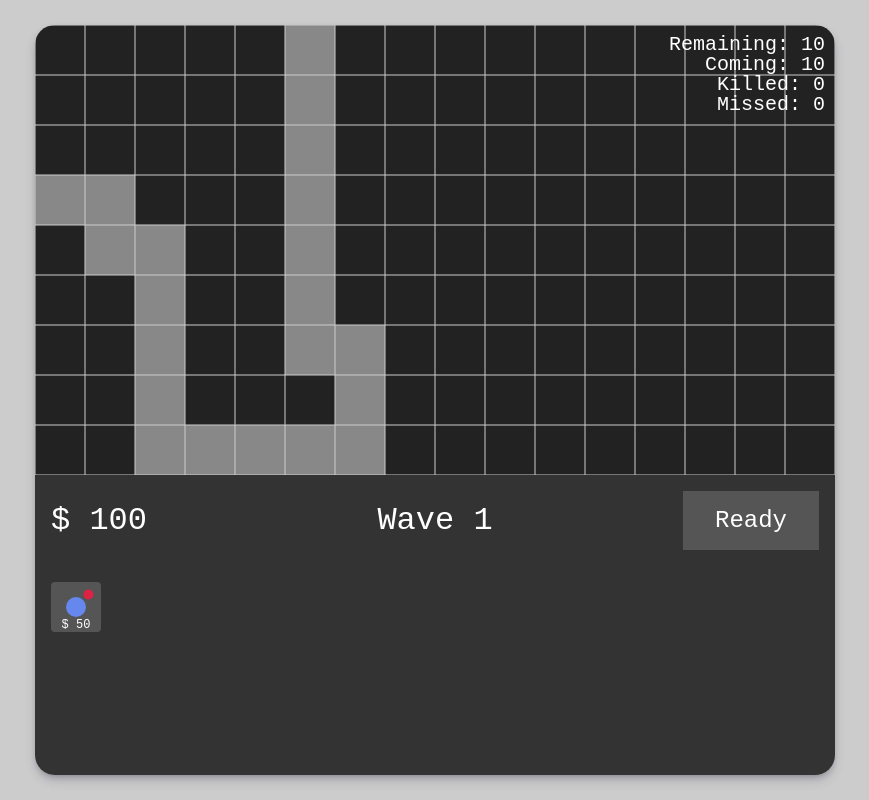
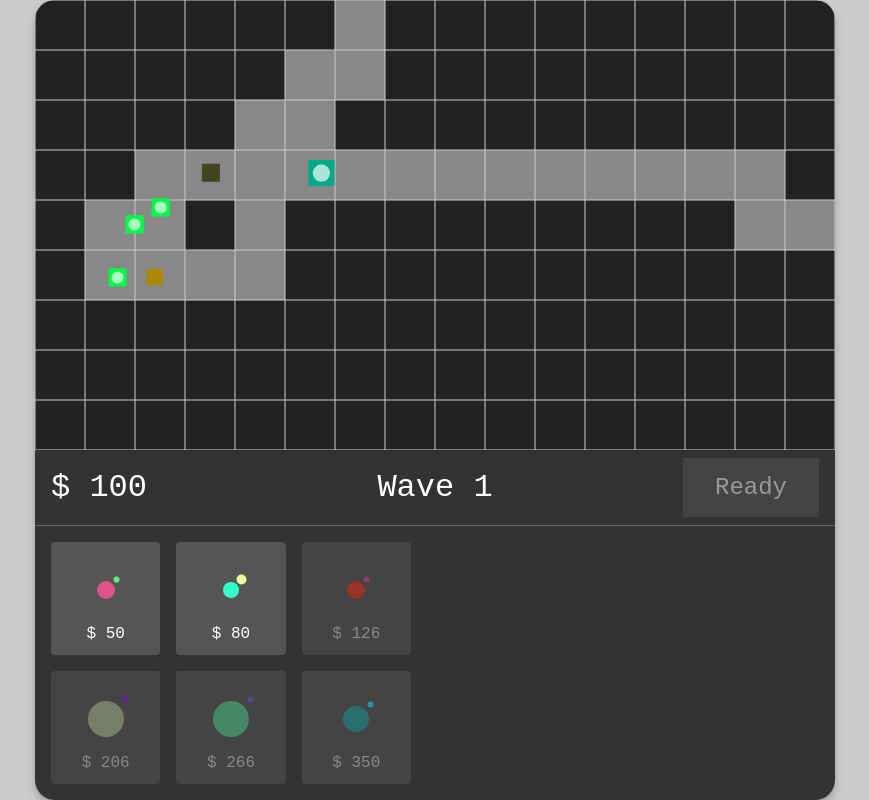
Before and after one commit to chronixlo/td, a website built with webpack: page src/index.html in a window 1280 px wide. Shown: the whole page, without its empty margins (205-1074 px from the left). Built offline with nearby package versions, Linux system fonts and the light colour scheme.

Commit message:
Add random path generator Implement selling turrets Improve UI

```diff
--- a/src/index.html
+++ b/src/index.html
@@ -18,7 +18,12 @@
       </div>
       <div id="turret-row">
         <div id="turrets"></div>
-        <div id="turret-info"></div>
+        <div id="turret-panel">
+          <div id="turret-info"></div>
+          <div id="turret-actions">
+            <div id="sell-turret" class="button small"></div>
+          </div>
+        </div>
       </div>
     </div>
   </div>
--- a/src/scripts/Game.js
+++ b/src/scripts/Game.js
@@ -1,6 +1,10 @@
 import { Turret } from './objects/Turret';
 import { Enemy } from './objects/Enemy';
 import { Projectile } from './objects/Projectile';
+import generatePath from './functions/generatePath';
+import generateTurrets from './functions/generateTurrets';
+import generateEnemies from './functions/generateEnemies';
+import { rand } from './functions/helpers';
 
 class Game {
   constructor() {
@@ -26,58 +30,19 @@ class Game {
     this.money = 100;
 
     this.wave = {
-      number: 1,
-      total: 10,
-      killed: 0,
-      missed: 0,
-      inProgress: false,
-      finishedAt: null,
+      number: 0,
     };
 
-    this.turretTypes = [
-      {
-        typeId: 1,
-        radius: 3,
-        shotInterval: 500,
-        projectileSpeed: 200,
-        projectileDamage: 10,
-        projectileSize: 5,
-        projectileColor: '#d24',
-        color: '#68e',
-        size: 10,
-        price: 50,
-      },
-    ];
+    this.turretTypes = generateTurrets();
+    this.enemyTypes = generateEnemies();
 
     this.turrets = [];
     this.projectiles = [];
     this.enemies = [];
 
-    this.path = [
-      [-1, 3],
-      [0, 3],
-      [1, 3],
-      [1, 4],
-      [2, 4],
-      [2, 5],
-      [2, 6],
-      [2, 7],
-      [2, 8],
-      [3, 8],
-      [4, 8],
-      [5, 8],
-      [6, 8],
-      [6, 7],
-      [6, 6],
-      [5, 6],
-      [5, 5],
-      [5, 4],
-      [5, 3],
-      [5, 2],
-      [5, 1],
-      [5, 0],
-      [5, -1],
-    ];
+    this.path = generatePath(this.gridWidth, this.gridHeight);
+
+    this.advance();
 
     this.lastRender = Date.now();
 
@@ -99,6 +64,10 @@ class Game {
       gridHeight,
       gridWidth,
     } = this;
+
+    if (!this.wave.inProgress) {
+      this.sendWave();
+    }
 
     const now = Date.now();
     const delta = now - this.lastRender;
@@ -139,22 +108,22 @@ class Game {
     }
 
     // wave status
-    ctx.fillStyle = '#fff';
-    ctx.font = '20px monospace';
-    ctx.textAlign = 'right';
-    ctx.textBaseline = 'top';
-    ctx.fillText(
-      `Remaining: ${this.wave.total - this.wave.missed - this.wave.killed}`,
-      gameWidth - 10,
-      10
-    );
-    ctx.fillText(
-      `Coming: ${this.wave.total - this.enemies.length}`,
-      gameWidth - 10,
-      30
-    );
-    ctx.fillText(`Killed: ${this.wave.killed}`, gameWidth - 10, 50);
-    ctx.fillText(`Missed: ${this.wave.missed}`, gameWidth - 10, 70);
+    // ctx.fillStyle = '#fff';
+    // ctx.font = '20px monospace';
+    // ctx.textAlign = 'right';
+    // ctx.textBaseline = 'top';
+    // ctx.fillText(
+    //   `Remaining: ${this.wave.total - this.wave.missed - this.wave.killed}`,
+    //   gameWidth - 10,
+    //   10
+    // );
+    // ctx.fillText(
+    //   `Coming: ${this.wave.total - this.enemies.length}`,
+    //   gameWidth - 10,
+    //   30
+    // );
+    // ctx.fillText(`Killed: ${this.wave.killed}`, gameWidth - 10, 50);
+    // ctx.fillText(`Missed: ${this.wave.missed}`, gameWidth - 10, 70);
 
     // process enemies
     for (let i = this.enemies.length - 1; i > -1; i--) {
@@ -169,10 +138,15 @@ class Game {
         const cellX = Math.floor(enemy.x / cellSize);
         const cellY = Math.floor(enemy.y / cellSize);
         const segmentIndex = this.path.findIndex(
-          (segment) => segment[0] === cellX && segment[1] === cellY
+          (segment, idx) =>
+            (enemy.lastSegmentIndex == null || idx > enemy.lastSegmentIndex) &&
+            segment[0] === cellX &&
+            segment[1] === cellY
         );
+
         const nextSegment = this.path[segmentIndex + 1];
 
+        enemy.lastSegmentIndex = segmentIndex;
         enemy.lastSegment = this.path[segmentIndex];
         enemy.nextSegment = nextSegment;
       }
@@ -210,8 +184,7 @@ class Game {
         }
       }
 
-      ctx.fillStyle = '#0f0';
-      ctx.fillRect(enemy.x, enemy.y, enemy.size, enemy.size);
+      enemy.render(ctx);
     }
 
     // process turrets
@@ -220,21 +193,19 @@ class Game {
       const y = turret.gridY * cellSize + cellSize / 2;
       ctx.fillStyle = turret.color;
       ctx.beginPath();
-      ctx.arc(x, y, 10, 0, Math.PI * 2);
+      ctx.arc(x, y, turret.size, 0, Math.PI * 2);
       ctx.fill();
       ctx.closePath();
 
       const radiusPx = turret.radius * cellSize;
 
-      if (
-        this.selectedTurret &&
-        this.selectedTurret.gridX === turret.gridX &&
-        this.selectedTurret.gridY === turret.gridY
-      ) {
+      if (this.selectedTurret && this.selectedTurret.id === turret.id) {
         ctx.strokeStyle = turret.color;
+        ctx.fillStyle = turret.color + '3';
         ctx.beginPath();
         ctx.arc(x, y, radiusPx, 0, Math.PI * 2);
         ctx.stroke();
+        // ctx.fill();
         ctx.closePath();
       }
 
@@ -299,11 +270,7 @@ class Game {
         continue;
       }
 
-      ctx.fillStyle = projectile.color;
-      ctx.beginPath();
-      ctx.arc(projectile.x, projectile.y, projectile.size, 0, Math.PI * 2);
-      ctx.fill();
-      ctx.closePath();
+      projectile.render(ctx);
     }
 
     if (this.mouseX) {
@@ -359,7 +326,9 @@ class Game {
     this.mouseY = null;
   }
 
-  onClick() {
+  onClick(e) {
+    e.stopPropagation();
+
     const gridX = Math.floor(this.mouseX / this.cellSize);
     const gridY = Math.floor(this.mouseY / this.cellSize);
 
@@ -415,19 +384,27 @@ class Game {
     }
     this.wave.inProgress = true;
 
-    for (let i = 0; i < this.wave.total; i++) {
+    for (let idx in this.wave.enemyTypes) {
+      const size = this.wave.enemyTypes[idx].size;
       setTimeout(() => {
         this.enemies.push(
-          new Enemy({
-            x: -this.cellSize / 2,
-            y: this.cellSize * 3 + this.cellSize / 2 - 5,
-            speed: 500,
-            size: 10,
-            health: 50,
-            money: 5,
-          })
+          new Enemy(
+            Object.assign(
+              {
+                x:
+                  this.path[0][0] * this.cellSize +
+                  this.cellSize / 2 -
+                  size / 2,
+                y:
+                  this.path[0][1] * this.cellSize +
+                  this.cellSize / 2 -
+                  size / 2,
+              },
+              this.wave.enemyTypes[idx]
+            )
+          )
         );
-      }, i * 100);
+      }, idx * 300);
     }
   }
 
@@ -439,14 +416,48 @@ class Game {
   advance() {
     this.enemies = [];
     this.projectiles = [];
+
+    const number = this.wave.number + 1;
+
+    const enemyBudget = (10 + number) * 14;
+    let budgetLeft = enemyBudget;
+    const enemyTypes = [];
+
+    while (budgetLeft > 0) {
+      const possibleEnemyTypes = this.enemyTypes.filter(
+        (enemyType) => enemyType.level <= budgetLeft
+      );
+
+      if (!possibleEnemyTypes.length) {
+        break;
+      }
+      const enemyType =
+        possibleEnemyTypes[rand(0, possibleEnemyTypes.length - 1)];
+      enemyTypes.push(enemyType);
+      budgetLeft -= enemyType.level;
+    }
+
     this.wave = {
-      number: this.wave.number + 1,
-      total: Math.round(10 + this.wave.number * 1.4),
+      number,
+      total: enemyTypes.length,
       killed: 0,
       missed: 0,
       inProgress: false,
       finishedAt: null,
+      enemyTypes,
     };
+  }
+
+  sellSelectedTurret() {
+    const idx = this.turrets.findIndex(
+      (turret) => turret.id === this.selectedTurret.id
+    );
+    if (idx === -1) {
+      return;
+    }
+    this.turrets.splice(idx, 1);
+    this.money += this.selectedTurret.sellPrice;
+    this.selectedTurret = null;
   }
 }
 
--- a/src/scripts/Toolbar.js
+++ b/src/scripts/Toolbar.js
@@ -8,9 +8,10 @@ class Toolbar {
     this.waveNumber = document.getElementById('wave-number');
     this.money = document.getElementById('money');
     this.turretInfo = document.getElementById('turret-info');
+    this.sellTurret = document.getElementById('sell-turret');
 
     this.turretButtons = [];
-    this.turretButtonSize = 50;
+    this.turretButtonSize = 70;
 
     this.lastValues = {};
 
@@ -22,16 +23,12 @@ class Toolbar {
   }
 
   init() {
-    this.turrets.innerHTML = '';
     Game.turretTypes.forEach((turret) => {
       const turretButton = document.createElement('div');
       turretButton.classList.add('button', 'turret-button');
 
-      turretButton.addEventListener('click', () => {
-        if (Game.placingTurret && Game.placingTurret.typeId === turret.typeId) {
-          Game.placeTurret(null);
-          return;
-        }
+      turretButton.addEventListener('click', (e) => {
+        e.stopPropagation();
         Game.placeTurret(turret);
       });
       turretButton.addEventListener('mouseenter', () => {
@@ -82,8 +79,19 @@ class Toolbar {
       });
     });
 
-    this.readyButton.addEventListener('click', () => {
+    this.readyButton.addEventListener('click', (e) => {
+      e.stopPropagation();
       Game.sendWave();
+      Game.placeTurret(null);
+    });
+
+    this.sellTurret.addEventListener('click', (e) => {
+      e.stopPropagation();
+      Game.sellSelectedTurret();
+    });
+
+    document.addEventListener('click', () => {
+      Game.placeTurret(null);
     });
   }
 
@@ -124,9 +132,14 @@ class Toolbar {
             .slice(1, -1)
             .split(',')
             .join('\n');
+          if (Game.selectedTurret) {
+            this.sellTurret.textContent = `Sell $ ${Game.selectedTurret.sellPrice}`;
+            this.sellTurret.classList.add('visible');
+          }
           return;
         }
 
+        this.sellTurret.classList.remove('visible');
         this.turretInfo.textContent = '';
       }
     );
@@ -154,7 +167,7 @@ class Toolbar {
         !this.lastValues[callOrder] ||
         this.lastValues[callOrder][idx] !== conditions[idx]
       ) {
-        console.log('update!', callOrder);
+        // console.log('update!', callOrder);
         callback();
         break;
       }
--- /dev/null
+++ b/src/scripts/functions/generateEnemies.js
@@ -0,0 +1,56 @@
+import { color, rand } from './helpers';
+
+let ID = 0;
+
+const RENDERERS = [
+  null,
+  function (ctx) {
+    ctx.fillStyle = this.color;
+    ctx.fillRect(this.x, this.y, this.size, this.size);
+
+    ctx.fillStyle = this.accentColor;
+    ctx.beginPath();
+    ctx.arc(
+      this.x + this.size / 2,
+      this.y + this.size / 2,
+      this.size / 3,
+      0,
+      Math.PI * 2
+    );
+    ctx.fill();
+    ctx.closePath();
+  },
+  function (ctx) {
+    ctx.fillStyle = this.color;
+    ctx.beginPath();
+    ctx.arc(
+      this.x + this.size / 2,
+      this.y + this.size / 2,
+      this.size / 2,
+      0,
+      Math.PI * 2
+    );
+    ctx.fill();
+    ctx.closePath();
+  },
+];
+
+export default function generateEnemies() {
+  return new Array(6).fill().map((_, idx) => generateEnemy((idx + 1) * 10));
+}
+
+export function generateEnemy(level) {
+  const healthScale = rand(2, 8) / 10;
+
+  return {
+    typeId: ++ID,
+    level,
+    speed: 100 + (100 + level) * healthScale,
+    size: 10 + 20 * healthScale,
+    health: level * 5 * healthScale,
+    money: level,
+    color: color(),
+    accentColor: '#fffa',
+    render: RENDERERS[rand(0, RENDERERS.length - 1)],
+  };
+}
--- /dev/null
+++ b/src/scripts/functions/generatePath.js
@@ -0,0 +1,77 @@
+import { rand } from './helpers';
+
+export default function generatePath(cellsX, cellsY) {
+  const randX = () => rand(1, cellsX - 2);
+  const randY = () => rand(1, cellsY - 2);
+
+  const path = [];
+
+  // start point
+  if (Math.random() >= 0.5) {
+    const y = randY();
+    path.push([-1, y]);
+    path.push([0, y]);
+    path.push([1, y]);
+  } else {
+    const x = randX();
+    path.push([x, -1]);
+    path.push([x, 0]);
+    path.push([x, 1]);
+  }
+
+  [
+    ...new Array(3).fill().map(() => [randX(), randY()]),
+    ...(() => {
+      // end point
+      let x, y;
+      if (Math.random() >= 0.5) {
+        x = cellsX - 2;
+        y = randY();
+        return [
+          [x, y],
+          [x + 1, y],
+          [x + 2, y],
+        ];
+      }
+      x = randX();
+      y = cellsY - 2;
+      return [
+        [x, y],
+        [x, y + 1],
+        [x, y + 2],
+      ];
+    })(),
+  ].map((segment) => {
+    path.push(...route(path[path.length - 1], segment));
+  });
+
+  return path;
+}
+
+const route = (from, to) => {
+  const path = [];
+  const distanceX = Math.abs(to[0] - from[0]);
+  const distanceY = Math.abs(to[1] - from[1]);
+  const distance = distanceX + distanceY;
+  const segment = [...from];
+
+  for (let i = 0; i < distance; i++) {
+    const deltaX = to[0] - segment[0];
+    const deltaY = to[1] - segment[1];
+
+    if (deltaX && deltaY) {
+      if (Math.random() >= 0.5) {
+        segment[0] += deltaX > 0 ? 1 : -1;
+      } else {
+        segment[1] += deltaY > 0 ? 1 : -1;
+      }
+    } else if (deltaX) {
+      segment[0] += deltaX > 0 ? 1 : -1;
+    } else {
+      segment[1] += deltaY > 0 ? 1 : -1;
+    }
+    path.push([...segment]);
+  }
+
+  return path;
+};
--- /dev/null
+++ b/src/scripts/functions/generateTurrets.js
@@ -0,0 +1,25 @@
+import { color, rand } from './helpers';
+
+let ID = 0;
+
+export default function generateTurrets() {
+  return new Array(6)
+    .fill()
+    .map((_, idx) => generateTurret(50 + rand(10, 30) * idx * 2))
+    .sort((a, b) => a.price - b.price);
+}
+
+export function generateTurret(price) {
+  return {
+    typeId: ++ID,
+    price,
+    radius: rand(1, 4) * 1.5,
+    color: color(),
+    size: rand(8, 20),
+    shotInterval: rand(10, 100) * 10,
+    projectileSpeed: rand(15, 40) * 10,
+    projectileDamage: rand(5, 50),
+    projectileSize: rand(3, 6),
+    projectileColor: color(),
+  };
+}
--- /dev/null
+++ b/src/scripts/functions/helpers.js
@@ -0,0 +1,8 @@
+export const rand = (min, max) =>
+  Math.floor(Math.random() * (max + 1 - min)) + min;
+
+export const color = () =>
+  '#' +
+  Math.floor(Math.random() * 4096)
+    .toString(16)
+    .padStart(3, '0');
--- a/src/scripts/objects/Enemy.js
+++ b/src/scripts/objects/Enemy.js
@@ -8,8 +8,21 @@ export class Enemy {
     this.health = options.health;
     this.lastSegment = null;
     this.nextSegment = null;
+    this.lastSegmentIndex = null;
     this.cellOffsetX = options.cellOffsetX || 0.5;
     this.cellOffsetY = options.cellOffsetY || 0.5;
     this.money = options.money;
+    this.color = options.color;
+    this.accentColor = options.accentColor;
+    this.customRender = options.render;
+  }
+
+  render(ctx) {
+    if (this.customRender) {
+      this.customRender(ctx);
+      return;
+    }
+    ctx.fillStyle = this.color;
+    ctx.fillRect(this.x, this.y, this.size, this.size);
   }
 }
--- a/src/scripts/objects/Turret.js
+++ b/src/scripts/objects/Turret.js
@@ -18,5 +18,6 @@ export class Turret {
     this.projectileColor = options.projectileColor || '#f00';
     this.color = options.color || '#fff';
     this.size = options.size || 10;
+    this.sellPrice = Math.floor(options.price / 10);
   }
 }
--- a/src/styles/index.scss
+++ b/src/styles/index.scss
@@ -39,7 +39,8 @@ canvas {
   display: flex;
   justify-content: space-around;
   align-items: center;
-  padding: 1rem;
+  padding: 0.5rem 1rem;
+  border-bottom: 1px solid #666;
   > * {
     flex: 1;
   }
@@ -49,9 +50,9 @@ canvas {
   flex: 1;
   display: flex;
   justify-content: space-around;
+  overflow: hidden;
   > * {
     flex: 1;
-    overflow: hidden auto;
   }
 }
 
@@ -66,7 +67,7 @@ canvas {
 #toolbar {
   width: 100%;
   background: #333;
-  height: 300px;
+  height: 350px;
   display: flex;
   flex-direction: column;
   color: #fff;
@@ -75,16 +76,33 @@ canvas {
 
 #turrets {
   display: flex;
-  align-items: flex-start;
   flex: 1;
   overflow: hidden auto;
   flex-wrap: wrap;
-  margin: 1rem;
+  padding: 0.5rem;
+}
+
+#turret-panel {
+  display: flex;
+  flex-direction: column;
+  padding: 1rem;
+}
+
+#turret-actions {
+  padding-top: 0.5rem;
+}
+
+#sell-turret {
+  display: none;
+  &.visible {
+    display: inline-block;
+  }
 }
 
 #turret-info {
+  flex: 1;
   white-space: pre-wrap;
-  overflow-y: auto;
+  overflow: hidden auto;
 }
 
 .button {
@@ -100,34 +118,39 @@ canvas {
   cursor: pointer;
   user-select: none;
 
+  &.small {
+    font-size: 1rem;
+    padding: 0.5rem 1rem;
+  }
+
   &.disabled {
     opacity: 0.5;
   }
 
   &:hover {
-    background: #666;
+    background: #777;
   }
 }
 
 .turret-button {
-  padding: 0;
-  position: relative;
+  padding: 0 1rem;
+  margin: 0.5rem;
+  border: 1px solid transparent;
+  width: calc(100% / 3 - 1rem);
 
   &.selected {
-    border: 1px solid #fff;
+    background-color: #666;
+    border-color: #aaa;
   }
-
 
   &.disabled {
     .price-label {
-      color: #f00;
+      color: #ddd;
     }
   }
 
   .price-label {
-    position: absolute;
-    bottom: 0;
-    font-size: 0.75rem;
+    font-size: 1rem;
   }
 }
 
```
Also changed, not shown: src/scripts/objects/Projectile.js (+8 -0 lines).
